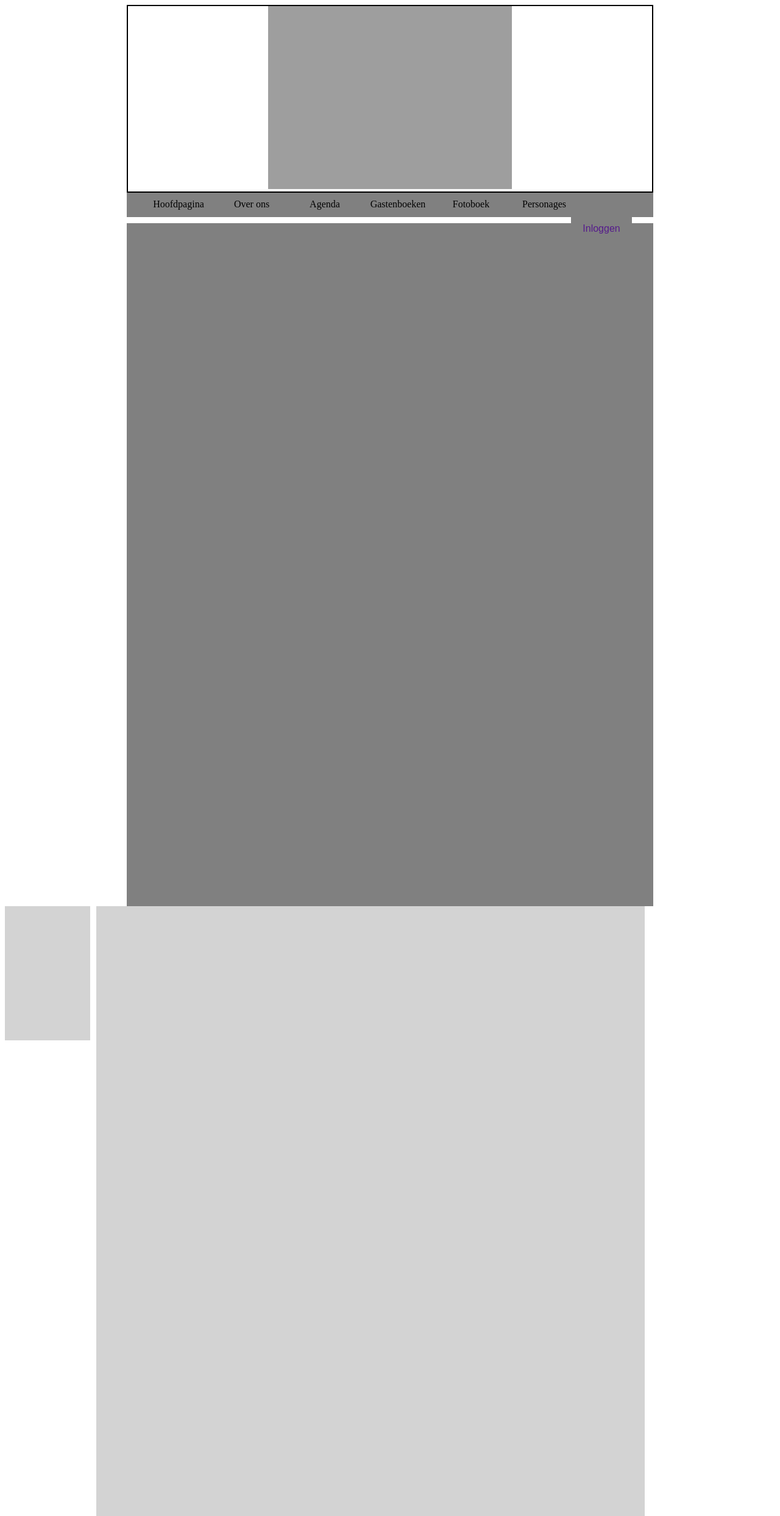
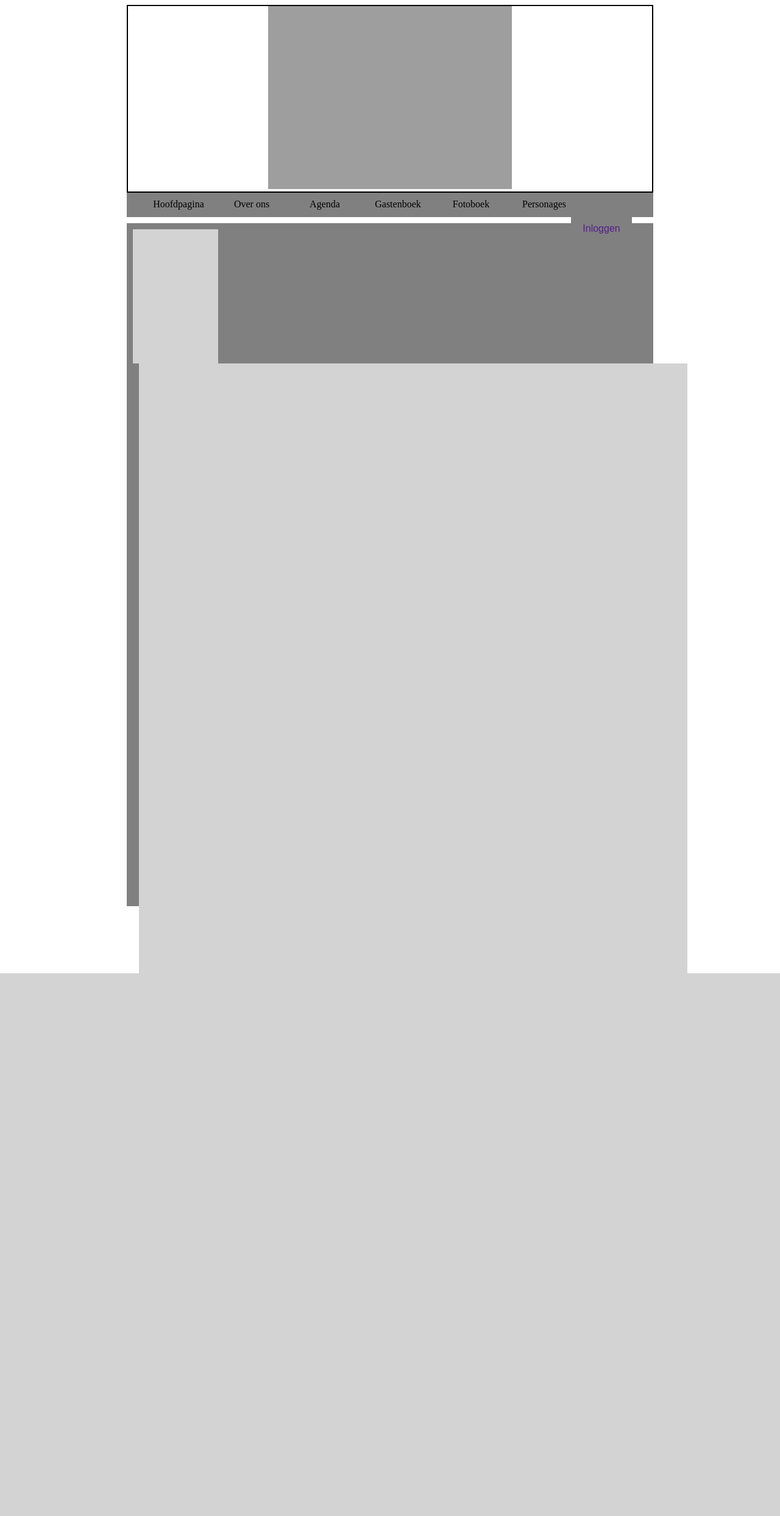
Before and after one commit to Svries/KBSLLH, a PHP site: page /Gastenboek.php in a window 1280 px wide. Shown: the whole page at 61% size. After the commit the page ends 1596 px from the top, so only its background shows below. Run offline with PHP 8.4, Linux system fonts and the light colour scheme; some web fonts are replaced; grey boxes are pictures that could not be loaded.

Commit message:
Dingen gedaan

```diff
--- a/Gastenboek.php
+++ b/Gastenboek.php
@@ -32,7 +32,7 @@ and open the template in the editor.
                     </ul>
 
                     <ul>
-                        <li><a href="Gastenboek.php">Gastenboeken</a></li>
+                        <li><a href="Gastenboek.php">Gastenboek</a></li>
                     </ul>
 
                     <ul>
@@ -54,8 +54,10 @@ and open the template in the editor.
 
             <p class="menu2"><a href="">Inloggen</a></p>
         </div>
-        <div class="info"></div>
-        <div class="gastmenu"></div>
+        <div class="info">
+                    <div class="gastmenu"></div>
         <div class="gastberichten"></div>
+        </div>
+
     </body>
 </html>
```
